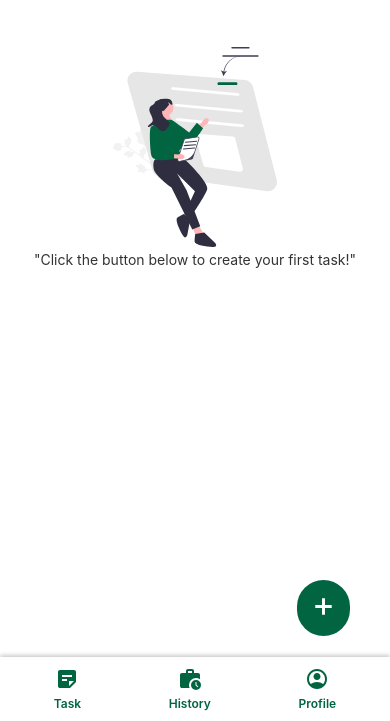
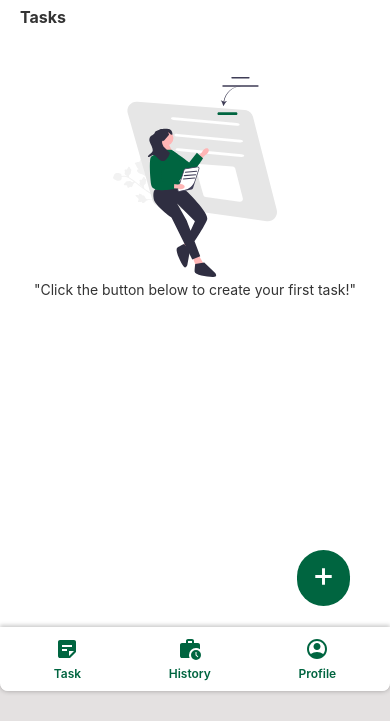
Before and after one commit to vigiperez24/Cvsu-To-Do, a website with bundled scripts: page public/default.html in a window 390 px wide. Shown: the part 123-844 px from the top of the page. Built offline with nearby package versions, Linux system fonts and the light colour scheme; no server answers.

Commit message:
Fix mobile view

```diff
--- a/public/css/default.css
+++ b/public/css/default.css
@@ -334,8 +334,9 @@ li a {
 /* Mobile Screen responsive */
 @media (max-width: 768px) {
   .main-container {
-    height: 100dvh;
-    width: 100%;
+  height: calc(100dvh - 60px); /* adjust based on navbar height */
+  overflow: auto;
+  width: 100%;
   }
 
   .two-no-task .helper-text {
--- a/public/css/forgotPassword.css
+++ b/public/css/forgotPassword.css
@@ -161,7 +161,8 @@
     .main-container {
       background-color: #e4e1e1;
       width: 100%;
-      height: 100dvh;
+      height: calc(100dvh - 60px); /* adjust based on navbar height */
+      overflow: auto;
       padding: 1rem;
       border-radius: 8px;
       padding: 40px 40px;
--- a/public/css/history.css
+++ b/public/css/history.css
@@ -196,4 +196,7 @@ li a {
     position: fixed;
     width: 300px;
   }
+  nav {
+    z-index: 10; /* higher than .main-container */
+  }
 }
```
